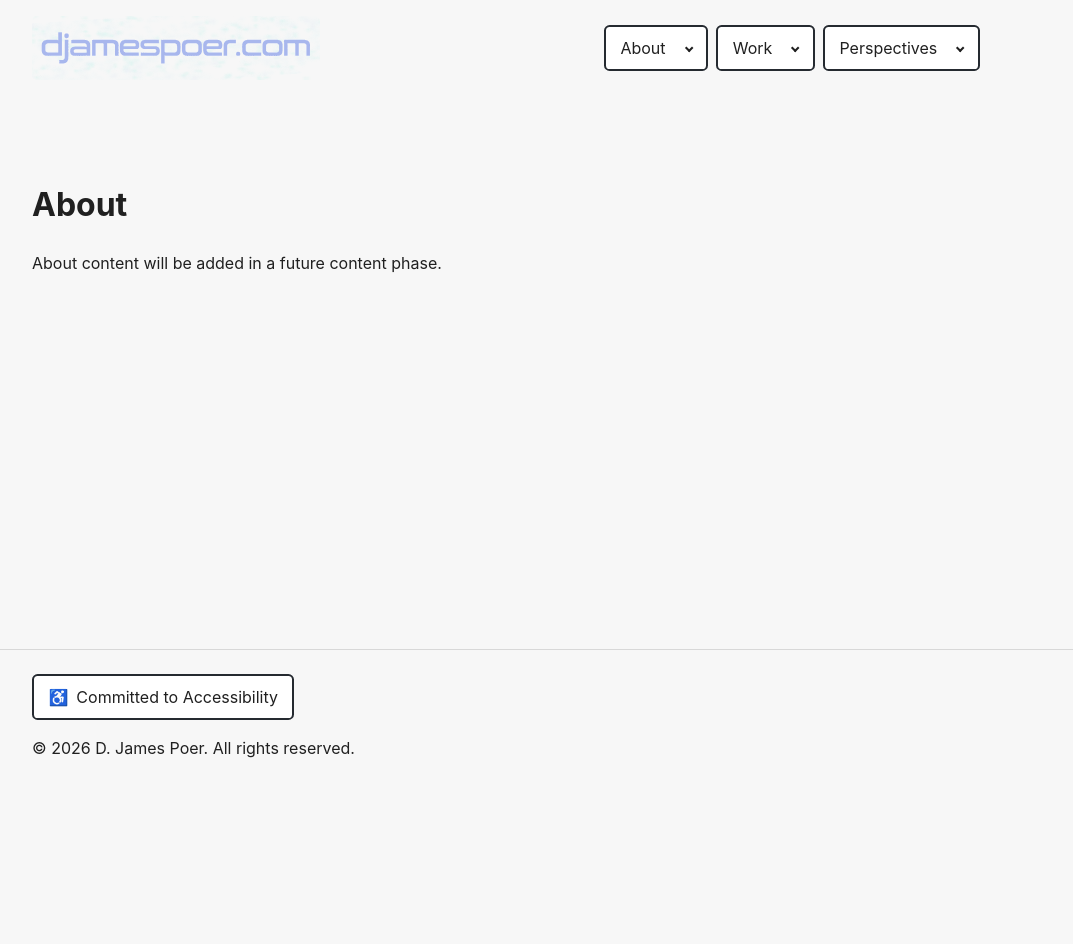
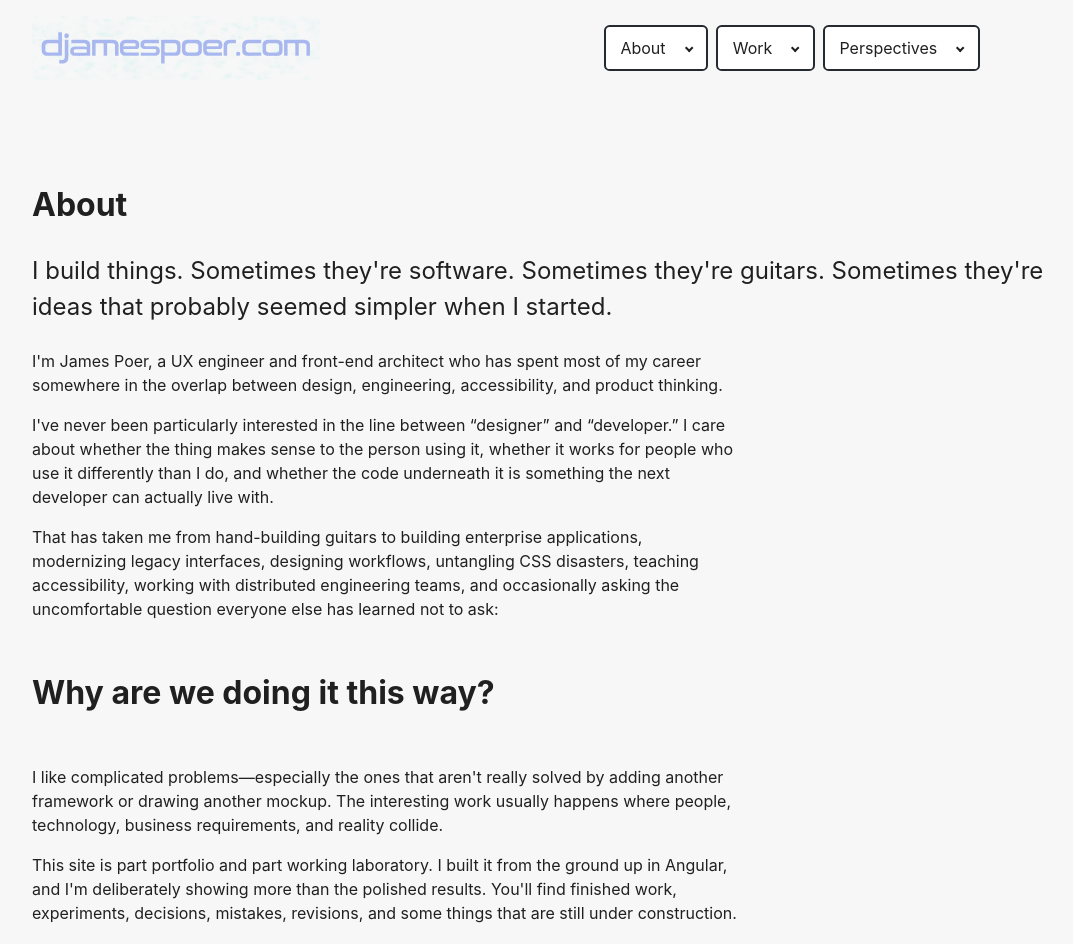
Before and after one commit to mentalnote74/djamespoer.com, an Angular app: page /about in a window 1280 px wide. Shown: the top 944 px of the page, without its empty margins (0-1073 px from the left). Before the commit the page ends 800 px from the top, so only its background shows below. Built offline with nearby package versions, Linux system fonts and the light colour scheme.

Commit message:
Add approved About page content

```diff
--- a/src/app/components/about/about.html
+++ b/src/app/components/about/about.html
@@ -1,4 +1,38 @@
 <div class="layout-container">
   <h1>About</h1>
-  <p>About content will be added in a future content phase.</p>
+  <p class="about__opening">
+    I build things. Sometimes they're software. Sometimes they're guitars. Sometimes they're ideas
+    that probably seemed simpler when I started.
+  </p>
+  <p>
+    I'm James Poer, a UX engineer and front-end architect who has spent most of my career somewhere
+    in the overlap between design, engineering, accessibility, and product thinking.
+  </p>
+  <p>
+    I've never been particularly interested in the line between “designer” and “developer.” I care
+    about whether the thing makes sense to the person using it, whether it works for people who use
+    it differently than I do, and whether the code underneath it is something the next developer can
+    actually live with.
+  </p>
+  <p>
+    That has taken me from hand-building guitars to building enterprise applications, modernizing
+    legacy interfaces, designing workflows, untangling CSS disasters, teaching accessibility,
+    working with distributed engineering teams, and occasionally asking the uncomfortable question
+    everyone else has learned not to ask:
+  </p>
+  <p class="about__thought"><strong>Why are we doing it this way?</strong></p>
+  <p>
+    I like complicated problems—especially the ones that aren't really solved by adding another
+    framework or drawing another mockup. The interesting work usually happens where people,
+    technology, business requirements, and reality collide.
+  </p>
+  <p>
+    This site is part portfolio and part working laboratory. I built it from the ground up in
+    Angular, and I'm deliberately showing more than the polished results. You'll find finished work,
+    experiments, decisions, mistakes, revisions, and some things that are still under construction.
+  </p>
+  <p>Because that's a much better representation of how I actually work.</p>
+  <p>
+    <strong>I design. I build. I break things. I figure out why. Then I make them better.</strong>
+  </p>
 </div>
--- a/src/app/components/about/about.scss
+++ b/src/app/components/about/about.scss
@@ -2,3 +2,16 @@
   display: block;
   padding-block: clamp(2rem, 5vw, 4rem);
 }
+
+p {
+  max-inline-size: 70ch;
+}
+
+.about__opening {
+  font-size: clamp(1.125rem, 2vw, 1.5rem);
+}
+
+.about__thought {
+  font-size: clamp(1.5rem, 3vw, 2rem);
+  margin-block: 1.5em;
+}
```
Also changed, not shown: 2 other files (tests, documents, lock files or other folders).
